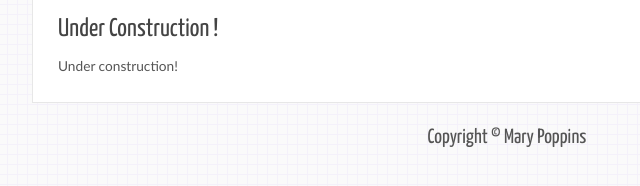
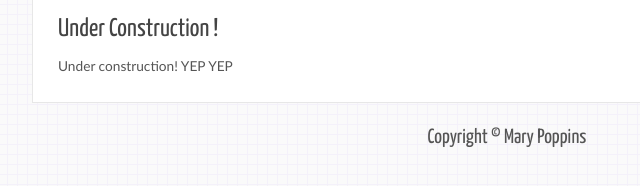
Before and after one commit to orhi108/mycolectivework, a plain HTML site: page en/contacts.html in a window 1280 px wide. Shown: the part 456-642 px from the top of the page, 133-773 px from the left. Drawn offline with Linux system fonts and the light colour scheme.

Commit message:
Update contacts.html

```diff
--- a/en/contacts.html
+++ b/en/contacts.html
@@ -36,7 +36,7 @@
 
 	<h3>Under Construction ! </h3>
 <p>
-Under construction!
+Under construction! YEP YEP
 </p>
 
 
```
